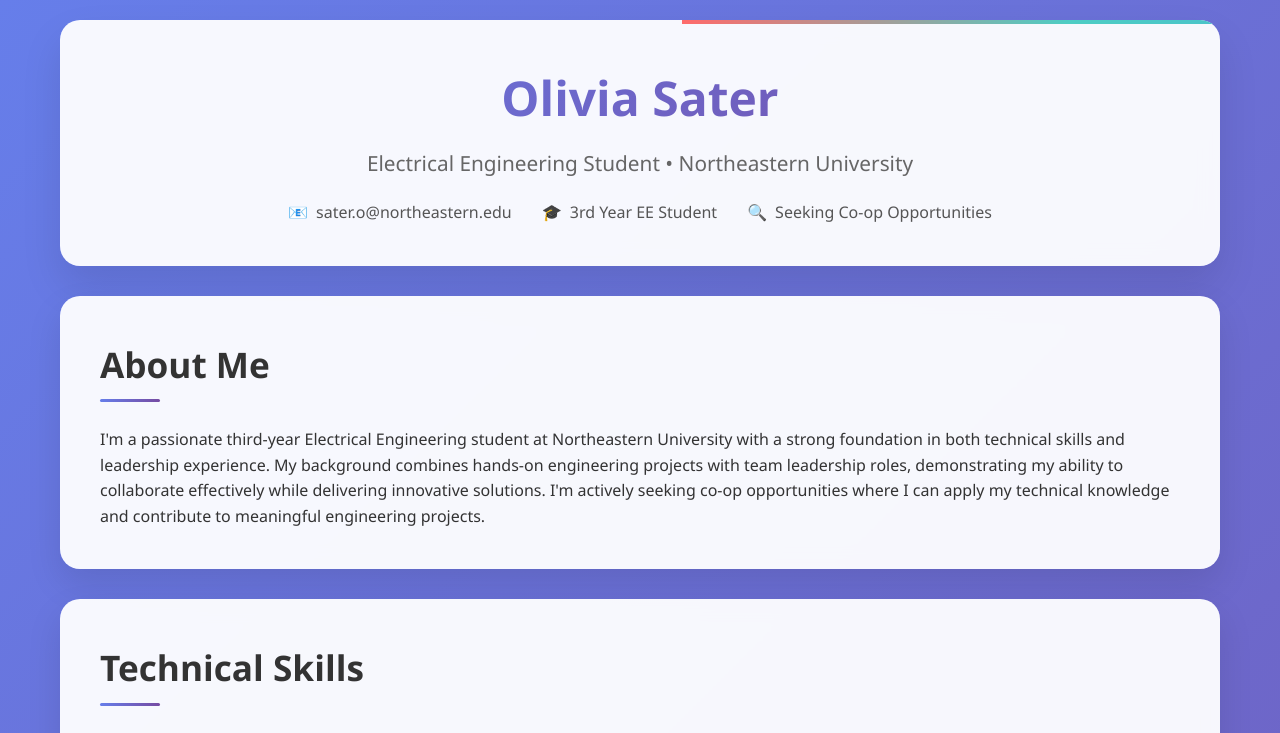
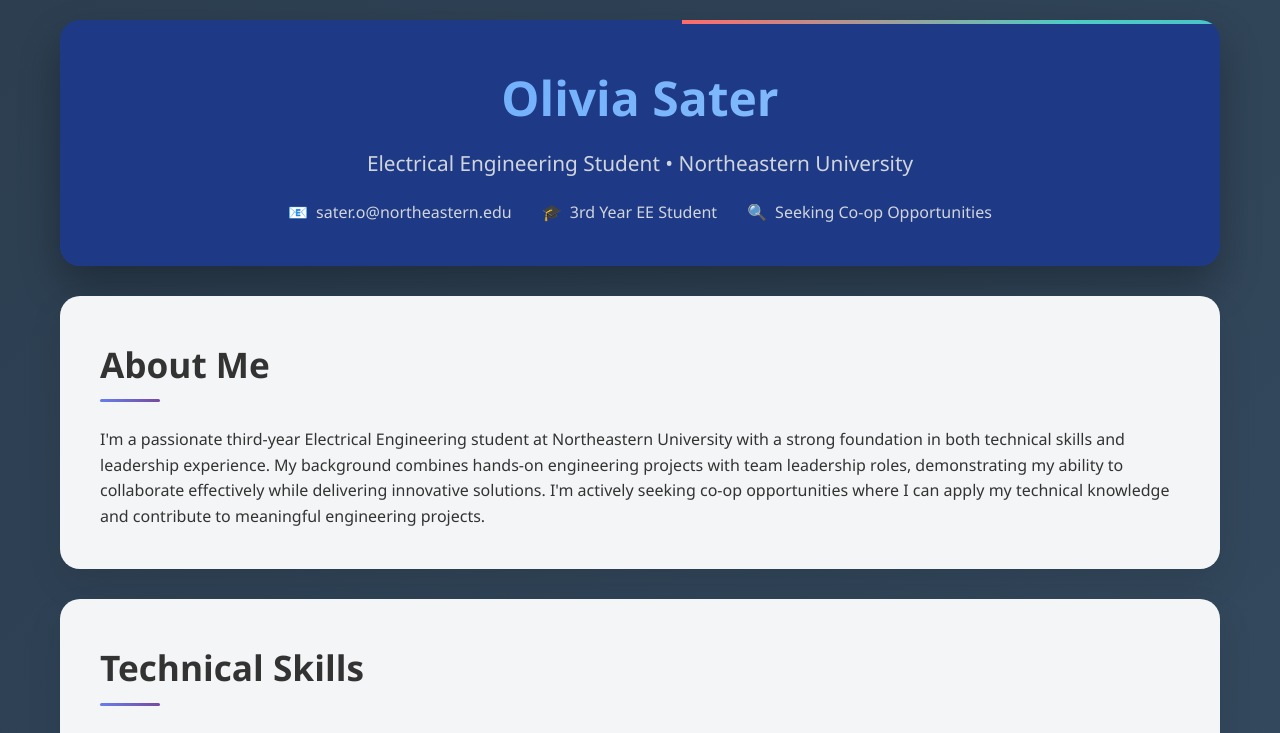
Before and after one commit to gajo4hub/claude1, a plain HTML site: page index.html in a window 1280 px wide. Shown: the top 733 px of the page. Drawn offline with Linux system fonts and the light colour scheme.

Commit message:
Update index.html

```diff
--- a/index.html
+++ b/index.html
@@ -15,7 +15,7 @@
             font-family: 'Segoe UI', Tahoma, Geneva, Verdana, sans-serif;
             line-height: 1.6;
             color: #333;
-            background: linear-gradient(135deg, #667eea 0%, #764ba2 100%);
+            background: linear-gradient(135deg, #2c3e50 0%, #34495e 50%, #2c3e50 100%);
             min-height: 100vh;
         }
 
@@ -26,12 +26,12 @@
         }
 
         .header {
-            background: rgba(255, 255, 255, 0.95);
+            background: rgba(30, 58, 138, 0.95);
             backdrop-filter: blur(10px);
             border-radius: 20px;
             padding: 40px;
             margin-bottom: 30px;
-            box-shadow: 0 20px 40px rgba(0, 0, 0, 0.1);
+            box-shadow: 0 20px 40px rgba(0, 0, 0, 0.3);
             text-align: center;
             position: relative;
             overflow: hidden;
@@ -56,7 +56,7 @@
         .header h1 {
             font-size: 3rem;
             margin-bottom: 10px;
-            background: linear-gradient(135deg, #667eea, #764ba2);
+            background: linear-gradient(135deg, #60a5fa, #93c5fd);
             -webkit-background-clip: text;
             -webkit-text-fill-color: transparent;
             background-clip: text;
@@ -65,7 +65,7 @@
 
         .header .subtitle {
             font-size: 1.3rem;
-            color: #666;
+            color: #d1d5db;
             margin-bottom: 20px;
             animation: fadeInUp 1s ease-out 0.3s both;
         }
@@ -82,12 +82,12 @@
             display: flex;
             align-items: center;
             gap: 8px;
-            color: #555;
+            color: #d1d5db;
             transition: color 0.3s ease;
         }
 
         .contact-item:hover {
-            color: #667eea;
+            color: #93c5fd;
         }
 
         .section {
```
